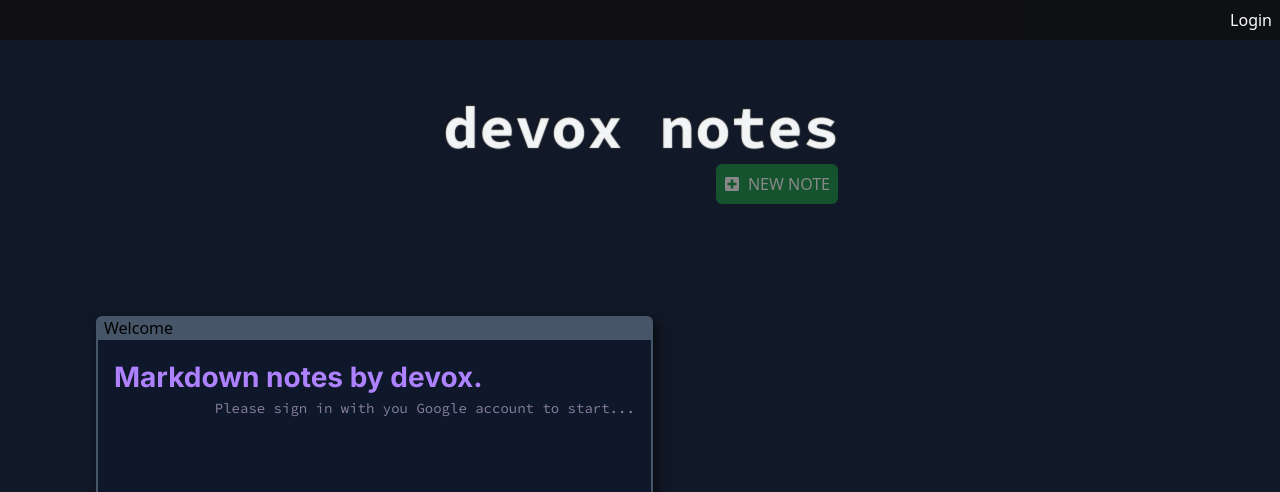
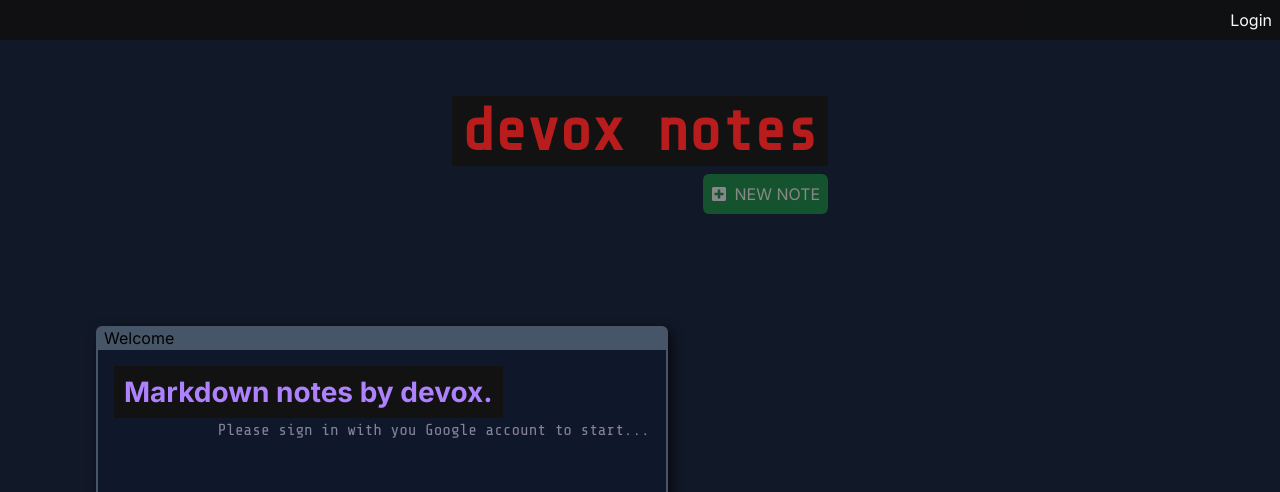
Before and after one commit to staystrongbg/devox-notes, a React (Create React App) app: page / in a window 1280 px wide. Shown: the top 492 px of the page. Built offline with nearby package versions, Linux system fonts and the light colour scheme; no server answers; the database is empty.

Commit message:
Add files via upload

```diff
--- a/src/App.js
+++ b/src/App.js
@@ -224,8 +224,7 @@ function App() {
   return (
     <>
       <div
-        className={`  w-full min-h-screen bg-gray-900  bg-cover bg-fixed overflow-x-hidden flex flex-col justify-between items-stretch `}
-        // style={{ backgroundImage: `url(${bg})`, backgroundPosition: 'center' }}
+        className={`  w-full min-h-screen bg-gray-900 flex flex-col justify-between items-stretch `}
       >
         {obavestenje && <Obavestenje obavestenje={obavestenje} />}
         <Topbar setIsAuth={setIsAuth} user={user} />
--- a/src/components/Header.js
+++ b/src/components/Header.js
@@ -11,7 +11,7 @@ const Header = ({
   return (
     <header className=' lg:flex lg:justify-around lg:items-start lg:flex-row  flex-col items-center justify-center p-4 mt-20'>
       <div className='flex flex-col items-center justify-center lg:justify-end lg:items-end gap-2 '>
-        <h1 className='main-title text-6xl text-gray-900 '>devox notes</h1>
+        <h1 className='main-title text-6xl text-red-700 '>devox notes</h1>
         <button
           title='Add new note'
           disabled={!user && true}
--- a/src/components/Note.js
+++ b/src/components/Note.js
@@ -24,10 +24,9 @@ const Note = ({
     <div
       onClick={() => setIsActive(note.id)}
       className=' note flex flex-col items-start justify-start rounded-md  '
-      // style={{ transform: isActive === note.id && 'scale(1.25)' }}
     >
       <header
-        className={`w-full h-18 m-0 px-2 bg-blue-900 flex justify-between items-center rounded-t-md`}
+        className={`w-full h-18 m-0 px-2 bg-blue-900 flex justify-between items-center rounded-t-md `}
         style={
           {
             // backgroundColor: `${colorsArr[idx].hexString}`,
@@ -75,15 +74,21 @@ const Note = ({
 
       <div
         dangerouslySetInnerHTML={createMarkup(marked(note.text))}
-        className={`py-4 px-2 border border-t-0 border-b-0 border-slate-600 m-0 bg-gray-900 text-gray-50 w-full  min-w-[260px] min-h-[260px]   `}
+        className={`py-4 px-2 border border-t-0 border-b-0 border-blue-900 m-0 bg-gray-900 text-gray-50 w-full  min-w-[260px] min-h-[260px] ${
+          isActive === note.id ? 'bg-gray-800' : ''
+        }  `}
       ></div>
-      <div className='flex gap-2 p-1 items-center bg-gray-900 w-full justify-center rounded-b-lg border border-t-0 border-slate-600 flex-wrap '>
+      <div
+        className={`flex gap-2 p-1 items-center bg-gray-900 w-full justify-center rounded-b-lg border border-t-0 border-blue-900 flex-wrap ${
+          isActive === note.id ? 'bg-gray-800' : ''
+        }  `}
+      >
         {note &&
           note.tags &&
           note.tags.split(',').map((tag, idx) => (
             <span
               key={idx}
-              className='bg-transparent text-gray-700 text-sm p-1 rounded-lg'
+              className='tags-in-note bg-transparent text-gray-700 text-sm p-1 rounded-lg'
             >
               {tag}
             </span>
--- a/src/components/useRandomColor.js
+++ b/src/components/useRandomColor.js
@@ -3,10 +3,6 @@ import { useState } from 'react';
 const useRandomColor = () => {
   const [c, setC] = useState(Math.random().toString(16).substr(-6));
 
-  //   const changecolor = () => {
-  //     setC(Math.random().toString(16).substr(-6));
-  //   };
-
   return { c };
 };
 
--- a/src/index.css
+++ b/src/index.css
@@ -1,21 +1,15 @@
-@import url('https://fonts.googleapis.com/css2?family=Inter:wght@400;700&family=Source+Code+Pro:wght@400;700&display=swap');
+@import url('https://fonts.googleapis.com/css2?family=Inter:wght@400;700&family=Share+Tech+Mono&display=swap');
 
 @tailwind base;
 @tailwind components;
 @tailwind utilities;
+
 body {
-  background: radial-gradient(
-    at top left,
-    rgba(146, 43, 225, 1) 0%,
-    rgba(43, 9, 107, 1) 100%
-  );
-  background-repeat: no-repeat;
+  font-family: 'Inter';
 }
-/* * {
-  box-sizing: border-box;
-} */
+
 code {
-  font-family: 'Source Code Pro';
+  font-family: 'Share Tech Mono';
   color: #87819e;
   word-break: break-all;
   width: 100%;
@@ -40,6 +34,7 @@ li {
   }
   md: text-base text-sm;
 }
+
 @media (min-width: 1136px) {
   p,
   li {
@@ -58,19 +53,18 @@ li {
     font-weight: bold;
   }
   code {
-    font-size: 14px;
+    font-size: 16px;
   }
-}
-pre {
-  word-break: break-all;
-  width: 100%;
 }
 
 h1,
 h2,
 h3 {
   color: #ae81ff;
-  font-family: 'Inter';
+  background-color: #121212;
+  text-align: left;
+  display: inline-flex;
+  padding: 5px 10px;
 }
 
 button:disabled {
@@ -79,15 +73,22 @@ button:disabled {
 }
 
 .main-title {
-  color: transparent;
-  font-family: 'Source Code Pro';
-  text-shadow: 1px 1px 1px #f3f4f5, 0 0 0 #121212;
+  /* color: rgb(30 58 138); */
+  font-family: 'Share Tech Mono';
+
+  /* text-shadow: 2px 2px 4px #d3e4f5, 2px 2px 2px #e3d4e5; */
 }
 
 .tags {
-  font-family: 'Source Code Pro';
+  font-family: 'Share Tech Mono';
+  padding: 40px;
+  border-bottom: 1px dashed #87819e;
+}
+
+.tags-in-note {
+  font-family: 'Share Tech Mono';
 }
 
 .search-input {
-  font-family: 'Source Code Pro';
+  font-family: 'Share Tech Mono';
 }
```
